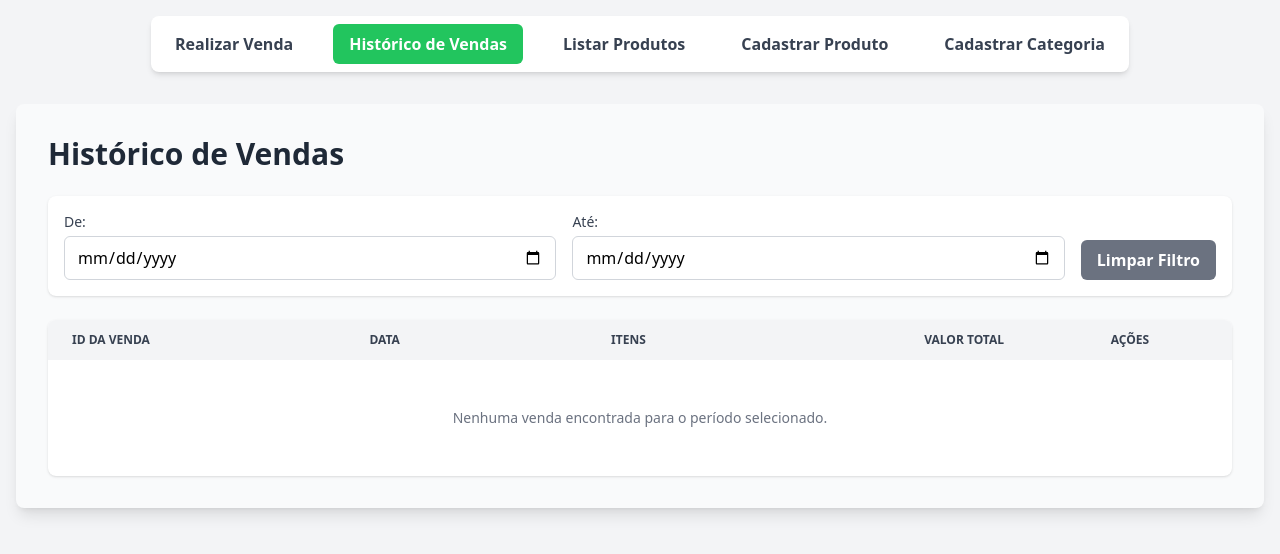
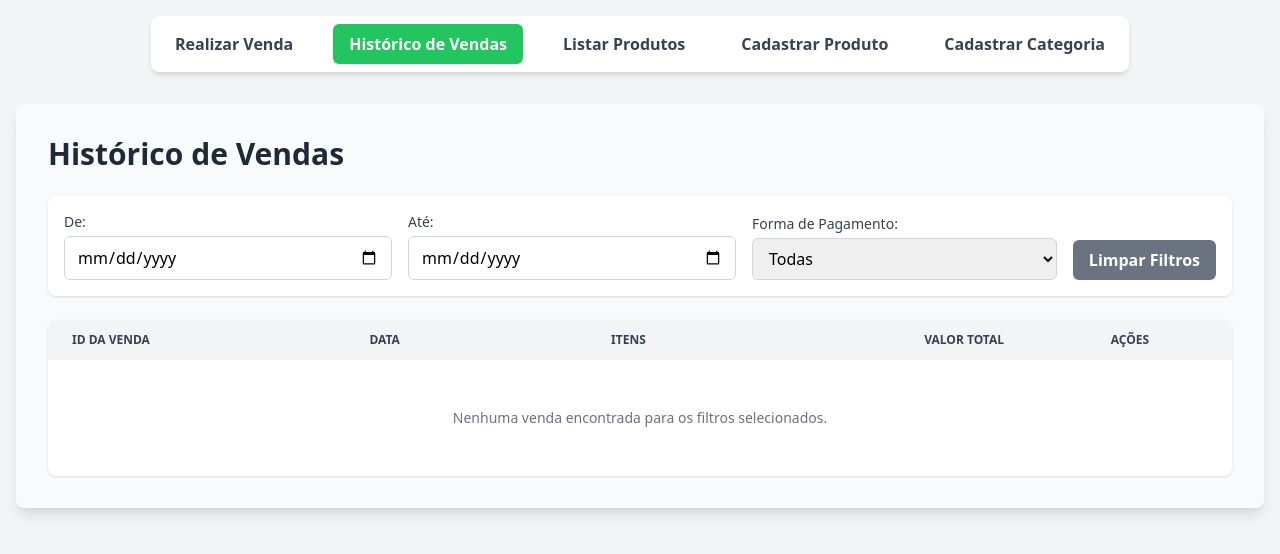
Before and after one commit to BrunoSP1989/PDVEMREACT, a React (Create React App) app: page / in a window 1280 px wide. Both pictures are taken after a click on the button "Histórico de Vendas". Shown: the top 554 px of the page. Built offline with nearby package versions, Linux system fonts and the light colour scheme.

Commit message:
Adicionado a opção de filtras por forma de pagamento

```diff
--- a/src/vendas/TelaVendasRegistradas.jsx
+++ b/src/vendas/TelaVendasRegistradas.jsx
@@ -2,9 +2,10 @@ import React, { useState, useMemo } from 'react';
 
 function TelaVendasRegistradas({ vendas }) {
     const [vendaExpandidaId, setVendaExpandidaId] = useState(null);
-    // 1. Estados para controlar os filtros de data
+    // Estados para controlar os filtros
     const [dataInicio, setDataInicio] = useState('');
     const [dataFim, setDataFim] = useState('');
+    const [filtroPagamento, setFiltroPagamento] = useState(''); // Estado para o novo filtro
 
     const toggleDetalhes = (idVenda) => {
         setVendaExpandidaId(vendaExpandidaId === idVenda ? null : idVenda);
@@ -12,7 +13,6 @@ function TelaVendasRegistradas({ vendas }) {
 
     const formatarData = (dataISO) => {
         const data = new Date(dataISO);
-        // Adiciona o fuso horário para garantir que a data não mude
         const offset = data.getTimezoneOffset();
         const dataAjustada = new Date(data.getTime() + (offset * 60 * 1000));
         return dataAjustada.toLocaleDateString('pt-BR', {
@@ -27,32 +27,37 @@ function TelaVendasRegistradas({ vendas }) {
         return valor.toLocaleString('pt-BR', { style: 'currency', currency: 'BRL' });
     };
 
-    // 2. Lógica para filtrar as vendas com base nas datas selecionadas
+    // Cria uma lista de formas de pagamento únicas para preencher o select do filtro
+    const formasDePagamentoUnicas = useMemo(() => {
+        const metodos = new Set(vendas.map(v => v.formaPagamento).filter(Boolean));
+        return ['Todas', ...metodos];
+    }, [vendas]);
+
+    // Lógica de filtragem atualizada para incluir a forma de pagamento
     const vendasFiltradas = useMemo(() => {
-        if (!dataInicio && !dataFim) {
-            return vendas; // Se não houver filtro, retorna todas as vendas
-        }
+        return vendas.filter(venda => {
+            // Filtro de data
+            const inicio = dataInicio ? new Date(dataInicio + 'T00:00:00') : null;
+            const fim = dataFim ? new Date(dataFim + 'T23:59:59') : null;
+            const dataVenda = new Date(venda.data);
 
-        // Define o início do dia para a data de início e o fim do dia para a data de fim
-        const inicio = dataInicio ? new Date(dataInicio + 'T00:00:00') : null;
-        const fim = dataFim ? new Date(dataFim + 'T23:59:59') : null;
+            if (inicio && dataVenda < inicio) return false;
+            if (fim && dataVenda > fim) return false;
 
-        return vendas.filter(venda => {
-            const dataVenda = new Date(venda.data);
-            if (inicio && dataVenda < inicio) {
+            // Filtro de forma de pagamento
+            if (filtroPagamento && venda.formaPagamento !== filtroPagamento) {
                 return false;
             }
-            if (fim && dataVenda > fim) {
-                return false;
-            }
-            return true;
+
+            return true; // Retorna a venda se passar por todos os filtros
         });
-    }, [vendas, dataInicio, dataFim]);
+    }, [vendas, dataInicio, dataFim, filtroPagamento]);
 
-    // Função para limpar os filtros de data
+    // Função para limpar todos os filtros
     const limparFiltros = () => {
         setDataInicio('');
         setDataFim('');
+        setFiltroPagamento('');
     };
 
     return (
@@ -61,9 +66,9 @@ function TelaVendasRegistradas({ vendas }) {
                 Histórico de Vendas
             </h1>
 
-            {/* --- 3. SEÇÃO DE FILTROS ADICIONADA --- */}
+            {/* --- SEÇÃO DE FILTROS ATUALIZADA --- */}
             <div className="bg-white dark:bg-gray-800 p-4 rounded-lg shadow mb-6 flex flex-wrap items-end gap-4">
-                <div className="flex-grow">
+                <div className="flex-grow min-w-[150px]">
                     <label htmlFor="dataInicio" className="block text-sm font-medium text-gray-700 dark:text-gray-300 mb-1">De:</label>
                     <input
                         type="date"
@@ -73,7 +78,7 @@ function TelaVendasRegistradas({ vendas }) {
                         className="w-full px-3 py-2 border border-gray-300 rounded-md dark:bg-gray-700 dark:border-gray-600 dark:text-white"
                     />
                 </div>
-                <div className="flex-grow">
+                <div className="flex-grow min-w-[150px]">
                     <label htmlFor="dataFim" className="block text-sm font-medium text-gray-700 dark:text-gray-300 mb-1">Até:</label>
                     <input
                         type="date"
@@ -83,11 +88,27 @@ function TelaVendasRegistradas({ vendas }) {
                         className="w-full px-3 py-2 border border-gray-300 rounded-md dark:bg-gray-700 dark:border-gray-600 dark:text-white"
                     />
                 </div>
+                {/* --- FILTRO DE FORMA DE PAGAMENTO ADICIONADO --- */}
+                <div className="flex-grow min-w-[180px]">
+                    <label htmlFor="filtroPagamento" className="block text-sm font-medium text-gray-700 dark:text-gray-300 mb-1">Forma de Pagamento:</label>
+                    <select
+                        id="filtroPagamento"
+                        value={filtroPagamento}
+                        onChange={(e) => setFiltroPagamento(e.target.value)}
+                        className="w-full px-3 py-2 border border-gray-300 rounded-md dark:bg-gray-700 dark:border-gray-600 dark:text-white"
+                    >
+                        {formasDePagamentoUnicas.map(metodo => (
+                            <option key={metodo} value={metodo === 'Todas' ? '' : metodo}>
+                                {metodo}
+                            </option>
+                        ))}
+                    </select>
+                </div>
                 <button
                     onClick={limparFiltros}
                     className="py-2 px-4 bg-gray-500 hover:bg-gray-600 text-white font-semibold rounded-md transition-colors"
                 >
-                    Limpar Filtro
+                    Limpar Filtros
                 </button>
             </div>
             {/* --- FIM DA SEÇÃO DE FILTROS --- */}
@@ -95,7 +116,6 @@ function TelaVendasRegistradas({ vendas }) {
             <div className="overflow-x-auto bg-white dark:bg-gray-800 rounded-lg shadow">
                 <table className="min-w-full text-sm text-left text-gray-500 dark:text-gray-400">
                     <thead className="text-xs text-gray-700 uppercase bg-gray-100 dark:bg-gray-700 dark:text-gray-400">
-                        {/* ... cabeçalho da tabela ... */}
                         <tr>
                             <th scope="col" className="px-6 py-3">ID da Venda</th>
                             <th scope="col" className="px-6 py-3">Data</th>
@@ -105,11 +125,9 @@ function TelaVendasRegistradas({ vendas }) {
                         </tr>
                     </thead>
                     <tbody>
-                        {/* 4. A tabela agora mapeia as 'vendasFiltradas' */}
                         {vendasFiltradas.length > 0 ? (
                             vendasFiltradas.map((venda) => (
                                 <React.Fragment key={venda.id}>
-                                    {/* Linha principal com os dados da venda */}
                                     <tr className="border-b dark:border-gray-700 hover:bg-gray-50 dark:hover:bg-gray-600">
                                         <th scope="row" className="px-6 py-4 font-medium text-gray-900 whitespace-nowrap dark:text-white">
                                             VENDA-{venda.id}
@@ -126,8 +144,6 @@ function TelaVendasRegistradas({ vendas }) {
                                             </button>
                                         </td>
                                     </tr>
-
-                                    {/* Linha de detalhes (renderizada condicionalmente) */}
                                     {vendaExpandidaId === venda.id && (
                                         <tr className="bg-gray-50 dark:bg-gray-700">
                                             <td colSpan="5" className="p-4">
@@ -138,7 +154,6 @@ function TelaVendasRegistradas({ vendas }) {
                                                             {venda.formaPagamento || 'Não informada'}
                                                         </span>
                                                     </div>
-
                                                     <h4 className="text-md font-bold text-gray-800 dark:text-white mb-3">Produtos Vendidos:</h4>
                                                     <ul className="space-y-2">
                                                         {venda.itens.map(item => (
@@ -159,7 +174,7 @@ function TelaVendasRegistradas({ vendas }) {
                         ) : (
                             <tr>
                                 <td colSpan="5" className="px-6 py-12 text-center text-gray-500 dark:text-gray-400">
-                                    Nenhuma venda encontrada para o período selecionado.
+                                    Nenhuma venda encontrada para os filtros selecionados.
                                 </td>
                             </tr>
                         )}
```
